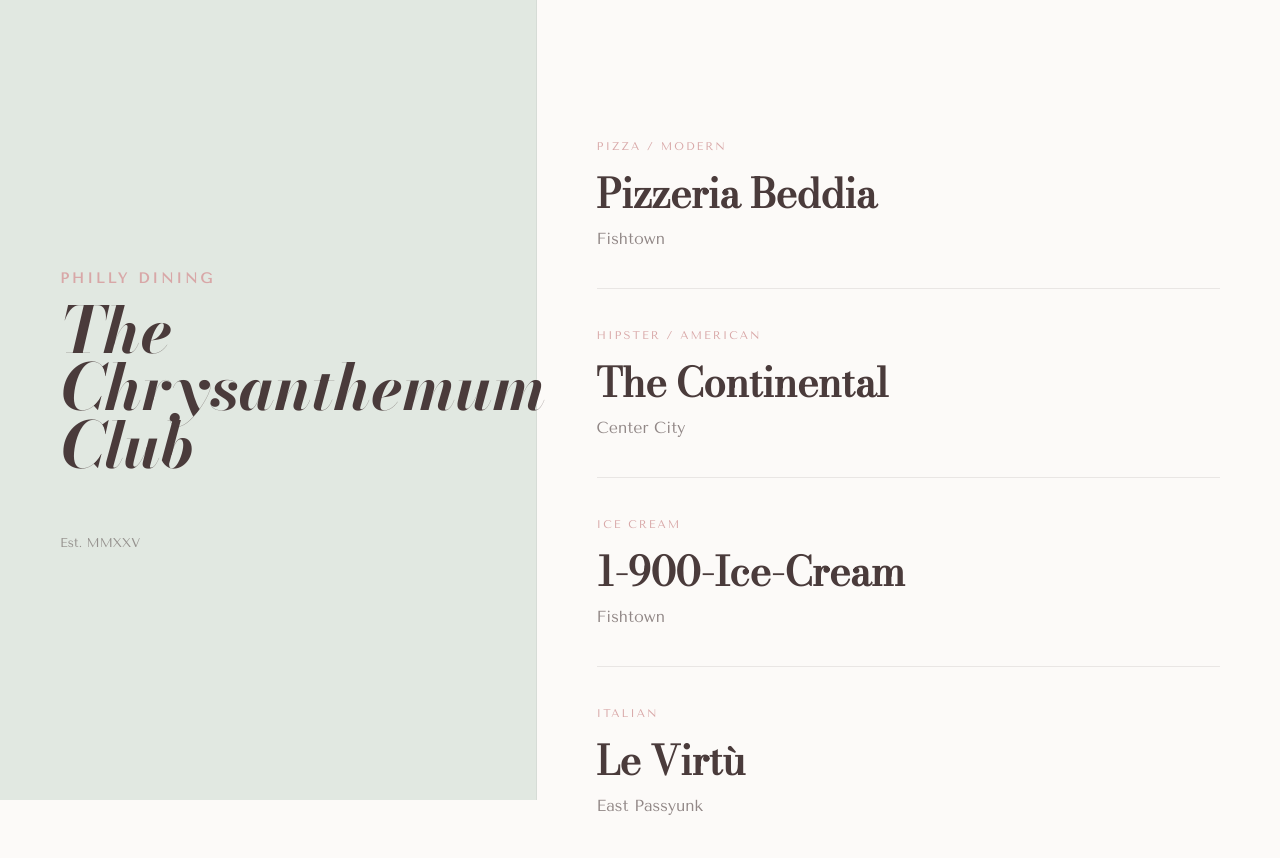
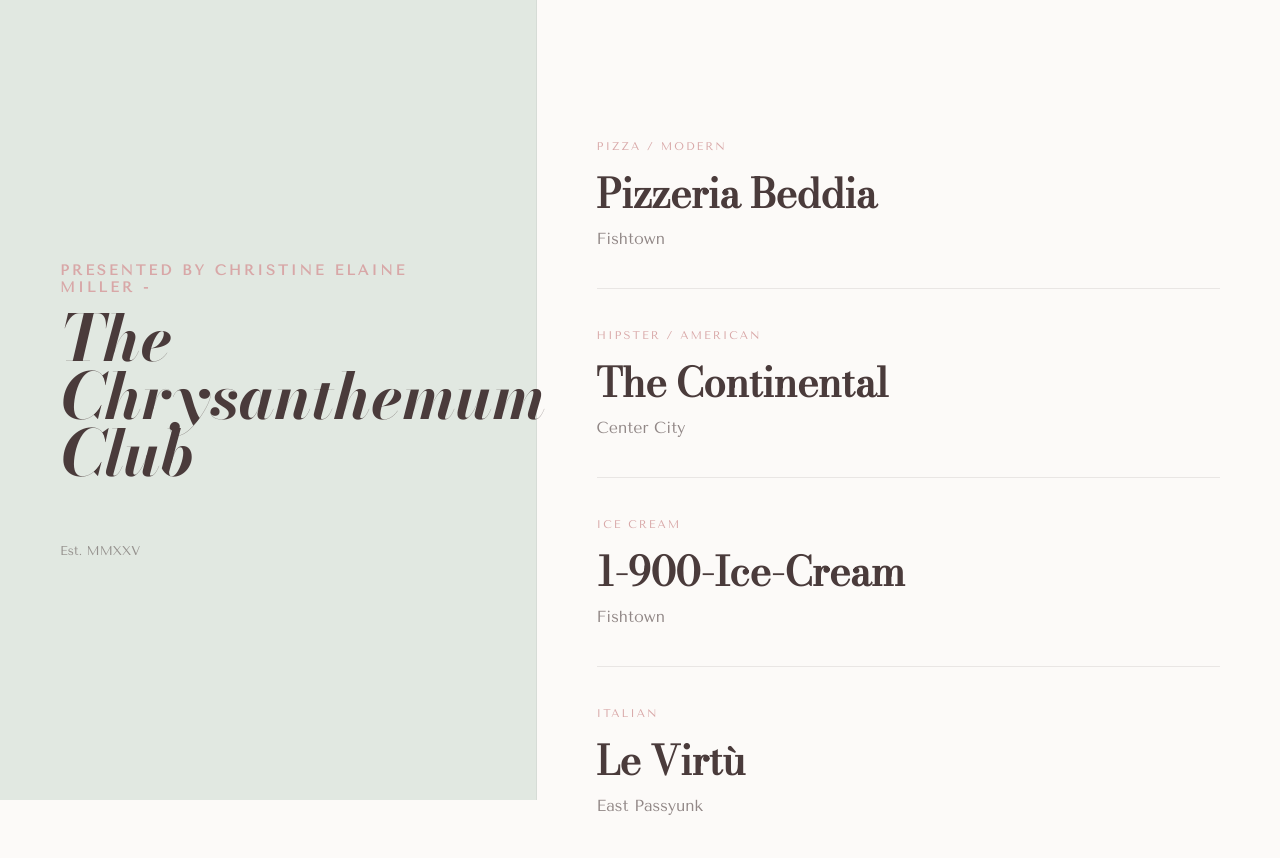
Before and after one commit to alty29/ChrysanthemumClub, a plain HTML site: page index4.html in a window 1280 px wide. Drawn offline with nearby package versions, Linux system fonts and the light colour scheme.

Commit message:
Update index4.html

```diff
--- a/index4.html
+++ b/index4.html
@@ -156,7 +156,7 @@
 
     <div class="container">
         <section class="sidebar">
-            <p>Philly Dining</p>
+            <p>Presented by Christine Elaine Miller - </p>
             <h1>The <br>Chrysanthemum <br>Club</h1>
             <footer>Est. MMXXV</footer>
         </section>
```
